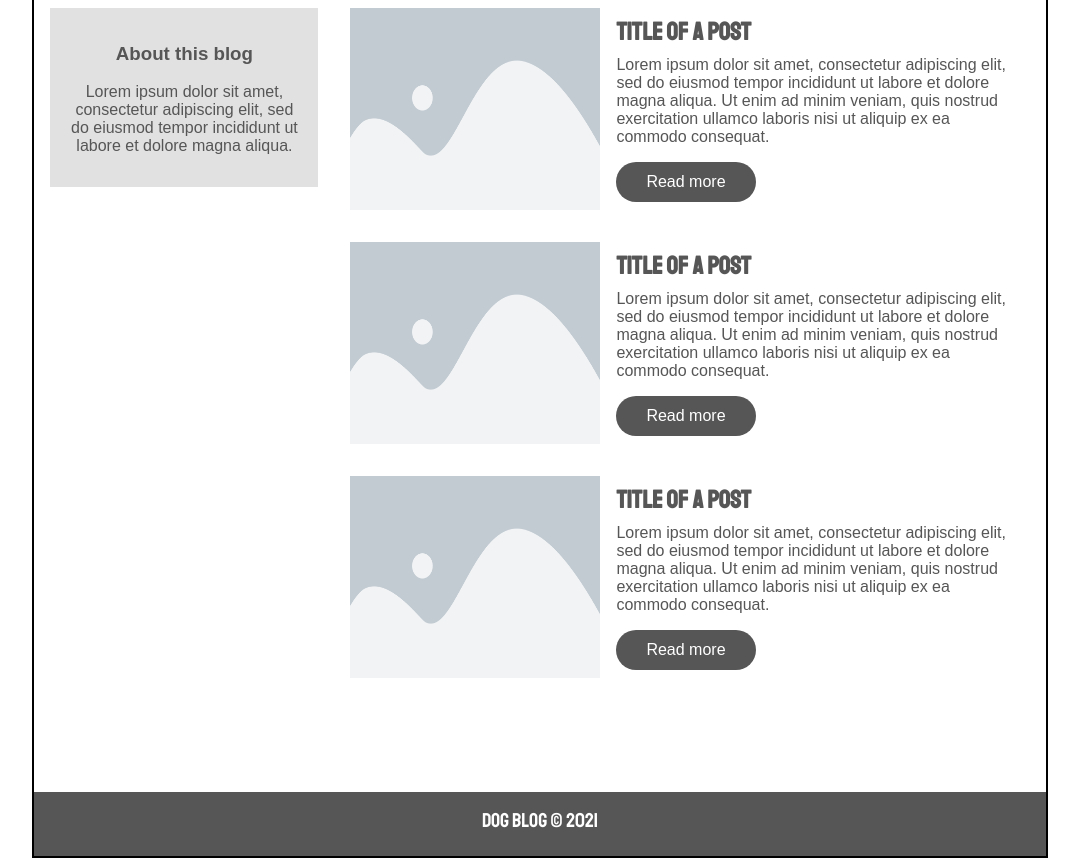
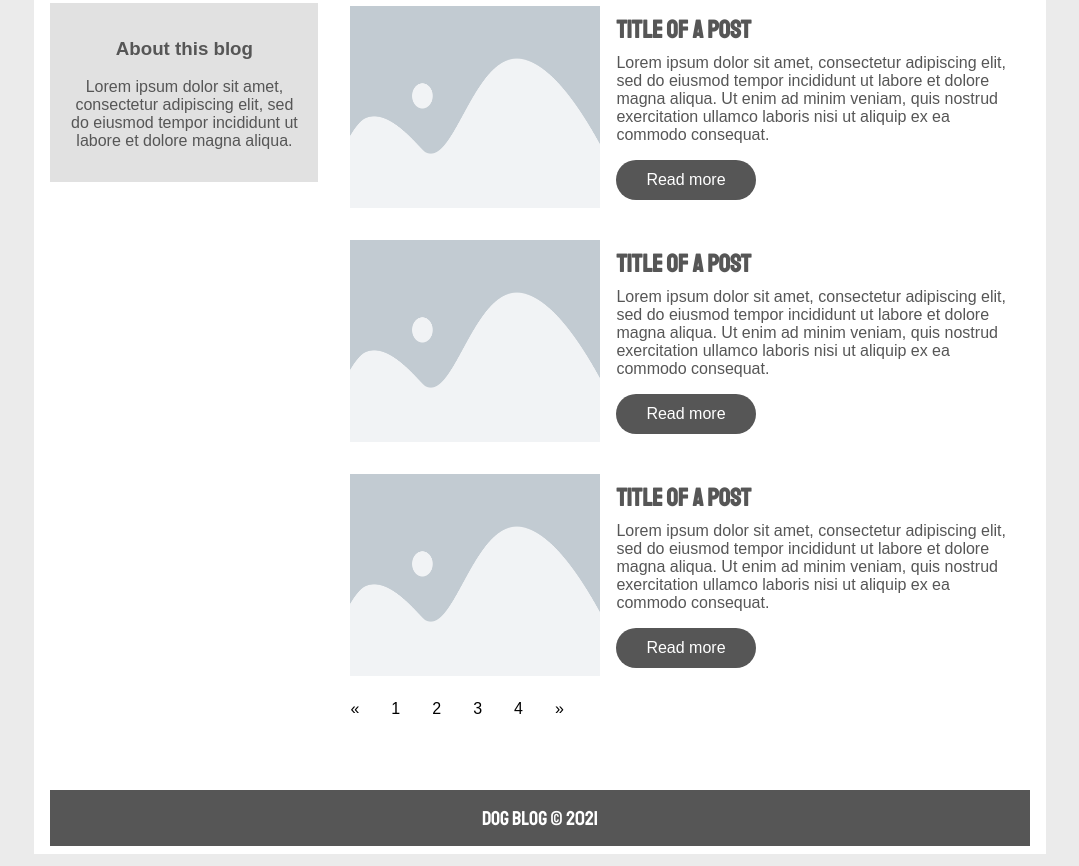
Before and after one commit to fridabrodin/personalblogproject, a plain HTML site: page index.html in a window 1280 px wide. Shown: the part 310-1176 px from the top of the page, without its empty margins (100-1179 px from the left). Drawn offline with Linux system fonts and the light colour scheme.

Commit message:
Homepage done

```diff
--- a/index.html
+++ b/index.html
@@ -14,9 +14,9 @@
             <img src="logo.png" alt="Dog Blog Logo - Jumping Dog" id="logo">
             <div class="navbar">
                 <ul>
-                    <li><a href="default.asp">Home</a></li>
-                    <li><a href="news.asp">About</a></li>
-                    <li><a href="contact.asp">Contact</a></li>
+                    <li><a href="#">Home</a></li>
+                    <li><a href="#">About</a></li>
+                    <li><a href="#">Contact</a></li>
                   </ul>
             </div>
         </div>
@@ -53,6 +53,14 @@
                     </div>
                 </div>
               </div>
+              <div class="pagination">
+                <a href="#">&laquo;</a>
+                <a href="#">1</a>
+                <a href="#">2</a>
+                <a href="#">3</a>
+                <a href="#">4</a>
+                <a href="#">&raquo;</a>
+              </div>
         </div>
         <div class="footer">
             <span class="copyright">Dog Blog © 2021</span>
--- a/style.css
+++ b/style.css
@@ -4,20 +4,21 @@
      body{
        font-family: "open-sans", arial;
        color: #565656;
+       background: #ebebeb;
      }
 
      .container {
         display: grid;
         grid-template-columns: auto;
-        grid-template-rows: 250px 350px 800px 64px;
+        grid-template-rows: 250px 210px 2350px 64px;
         grid-template-areas:
         "hd hd"
         "sd sd"
         "main main"
         "ft ft";
-        border: 2px solid black;
         margin-left: auto;
         margin-right: auto;
+        background: #fff;
       }
 
       .header {
@@ -61,10 +62,11 @@
 
       .sidebar {
         grid-area: sd;
+        margin: 13px 0px 0px 0px;
       }
 
       #about {
-        margin: 16px;
+        margin: 0px 16px 0px 16px;
         text-align: center;
         background: #e1e1e1;
         padding: 16px;
@@ -72,7 +74,6 @@
 
       .content {
         grid-area: main;
-        margin-top: 32px;
       }
 
       .posts {
@@ -82,7 +83,7 @@
         justify-content: left;
       }
 
-    .post {
+      .post {
           width: auto;
           height: auto;
           margin: 16px;
@@ -122,7 +123,15 @@
         grid-area: ft;
         background: #565656;
         text-align: center;
-        padding: 16px;
+        padding: 16px 0px 40px 0px;
+        margin: 0px 16px 16px 16px;
+      }
+
+      .pagination a {
+        color: black;
+        float: left;
+        padding: 8px 16px;
+        text-decoration: none;
       }
 
       .copyright {
@@ -138,16 +147,12 @@
         width: 100%;
         display: grid;
         grid-template-columns: 300px 300px 300px;
-        grid-template-rows: 250px 800px 64px;
+        grid-template-rows: 250px 1300px 64px;
         grid-template-areas:
         "hd hd hd hd hd"
         "sd main main main main"
         "ft ft ft ft ft";
         margin-top: 50px;
-    }
-
-    .content {
-      margin-top: 0px;
     }
 
     .post img {
@@ -172,10 +177,6 @@
         margin-top: 50px;
     }
 
-    .content {
-      margin-top: 0px;
-    }
-
     .post {
       display: flex;
       flex-direction: row;
```
